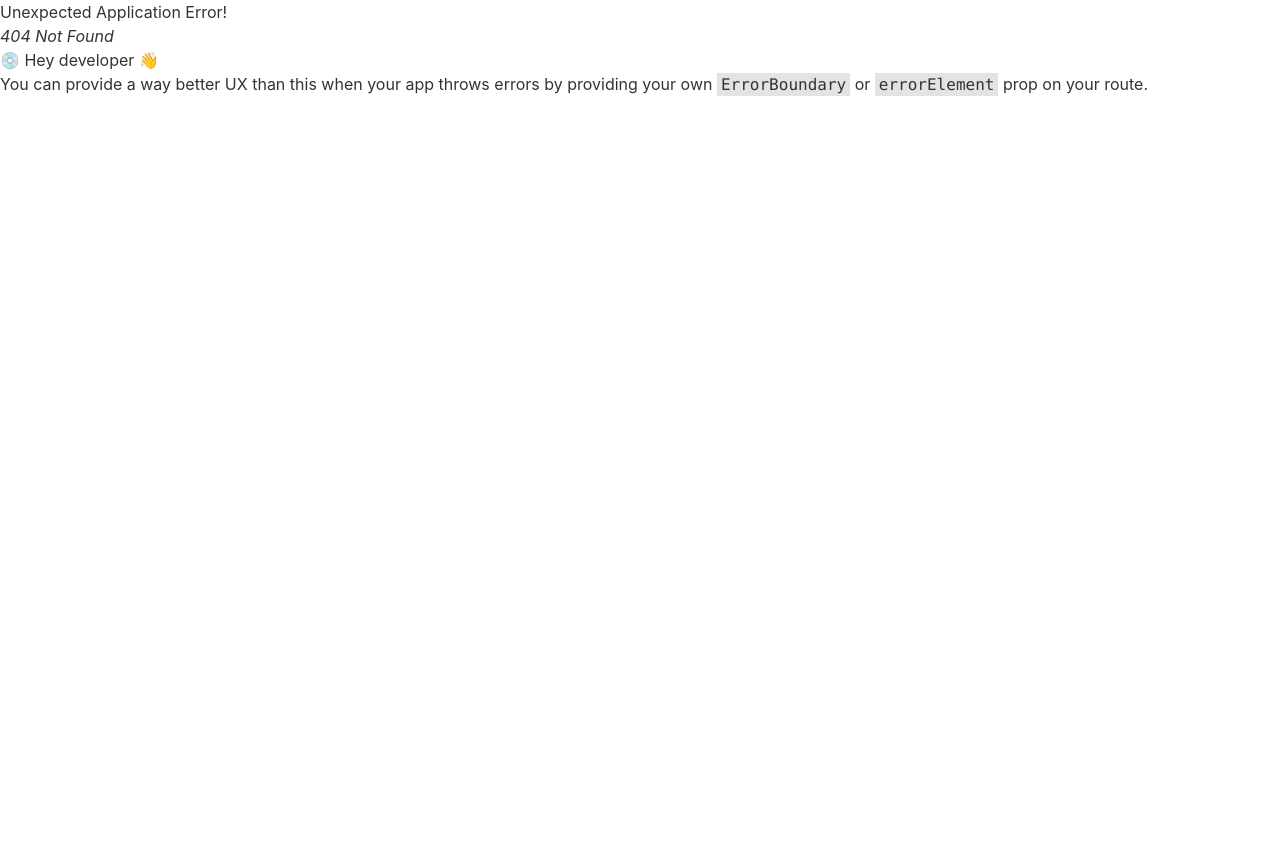
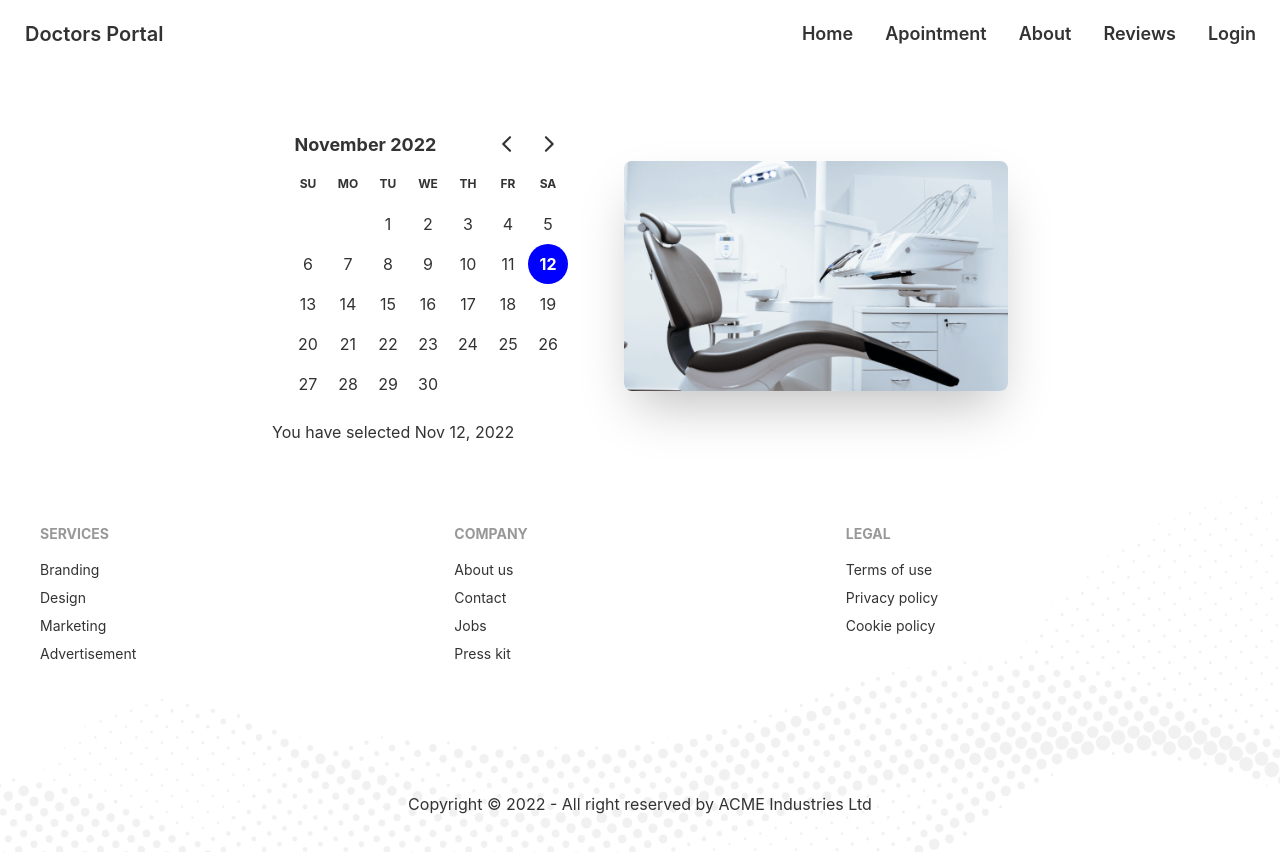
Before and after one commit to 002imran/doctors-portal-client, a React (Create React App) app: page /appointment in a window 1280 px wide. Before the commit this address had no page. Shown: the top 852 px of the page. Before the commit the page ends 800 px from the top, so only its background shows below. Built offline with nearby package versions, Linux system fonts and the light colour scheme.

Commit message:
appointment banner and react day picker

```diff
--- a/package.json
+++ b/package.json
@@ -7,7 +7,9 @@
     "@testing-library/react": "^13.4.0",
     "@testing-library/user-event": "^13.5.0",
     "daisyui": "^2.39.1",
+    "date-fns": "^2.29.3",
     "react": "^18.2.0",
+    "react-day-picker": "^8.3.6",
     "react-dom": "^18.2.0",
     "react-router-dom": "^6.4.3",
     "react-scripts": "5.0.1",
--- /dev/null
+++ b/src/Pages/Appointment/Appointment/Appointment.js
@@ -0,0 +1,12 @@
+import React from 'react';
+import AppointmentBanner from '../AppointmentBanner/AppointmentBanner';
+
+const Appointment = () => {
+    return (
+        <div>
+            <AppointmentBanner></AppointmentBanner>
+        </div>
+    );
+};
+
+export default Appointment;
--- /dev/null
+++ b/src/Pages/Appointment/AppointmentBanner/AppointmentBanner.js
@@ -0,0 +1,30 @@
+import React, { useState } from 'react';
+import Chair from '../../../assets/images/chair.png';
+import { format } from "date-fns";
+import { DayPicker } from 'react-day-picker';
+
+const AppointmentBanner = () => {
+    const [ selectedDate, setSelectedDate] = useState(new Date());
+    return (
+      <header className='my-6'>
+        <div className="hero">
+          <div className="hero-content flex-col lg:flex-row-reverse">
+            <img
+              src={Chair} alt="dentist chair"
+              className="max-w-sm rounded-lg shadow-2xl"
+            />
+            <div className='mr-6'>
+                <DayPicker
+                    mode='single'
+                    selected={selectedDate}
+                    onSelect ={setSelectedDate}
+                ></DayPicker>
+                <p>You have selected {format(selectedDate, 'PP')}</p>
+           </div>
+          </div>
+        </div>
+      </header>
+    );
+};
+
+export default AppointmentBanner;
--- a/src/Pages/Shared/Navbar/Navbar.js
+++ b/src/Pages/Shared/Navbar/Navbar.js
@@ -5,7 +5,7 @@
     const menuItems = (
       <>
         <li><Link to='/'>Home</Link></li>
-        <li><Link to='/apointment'>Apointment</Link></li>
+        <li><Link to='/appointment'>Apointment</Link></li>
         <li><Link to='/about'>About</Link></li>
         <li><Link to='/reviews'>Reviews</Link></li>
         <li><Link to='/login'>Login</Link></li>
--- a/src/Routes/Routes/Routes.js
+++ b/src/Routes/Routes/Routes.js
@@ -1,5 +1,6 @@
 import { createBrowserRouter } from "react-router-dom";
 import Main from "../../Layout/Main";
+import Appointment from "../../Pages/Appointment/Appointment/Appointment";
 import Home from "../../Pages/Home/Home/Home";
 import Login from "../../Pages/Login/Login";
 
@@ -15,6 +16,10 @@
             {
                 path: '/login',
                 element: <Login></Login>
+            },
+            {
+                path: '/appointment',
+                element: <Appointment></Appointment>
             }
         ]
     }
--- a/src/index.js
+++ b/src/index.js
@@ -3,6 +3,8 @@
 import './index.css';
 import App from './App';
 import reportWebVitals from './reportWebVitals';
+import "react-day-picker/dist/style.css";
+
 
 const root = ReactDOM.createRoot(document.getElementById('root'));
 root.render(
```
Also changed, not shown: 1 other file (tests, documents, lock files or other folders).
